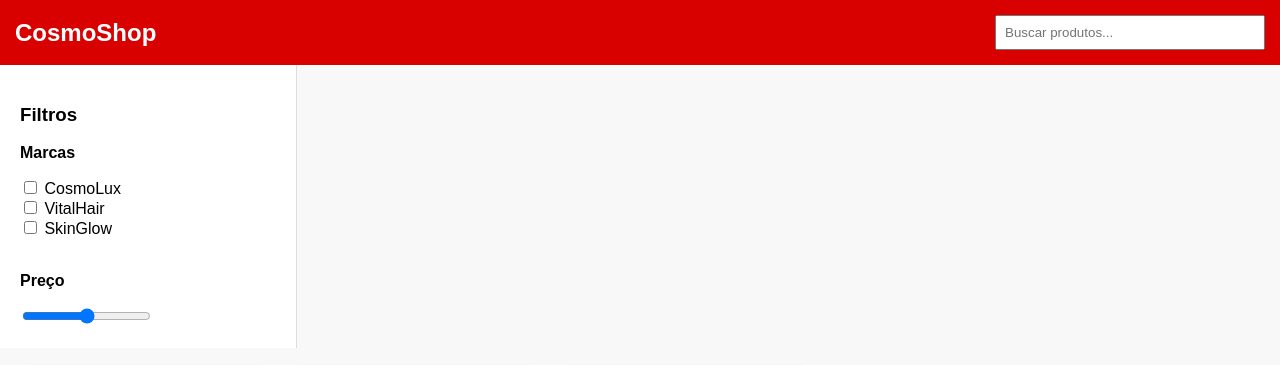
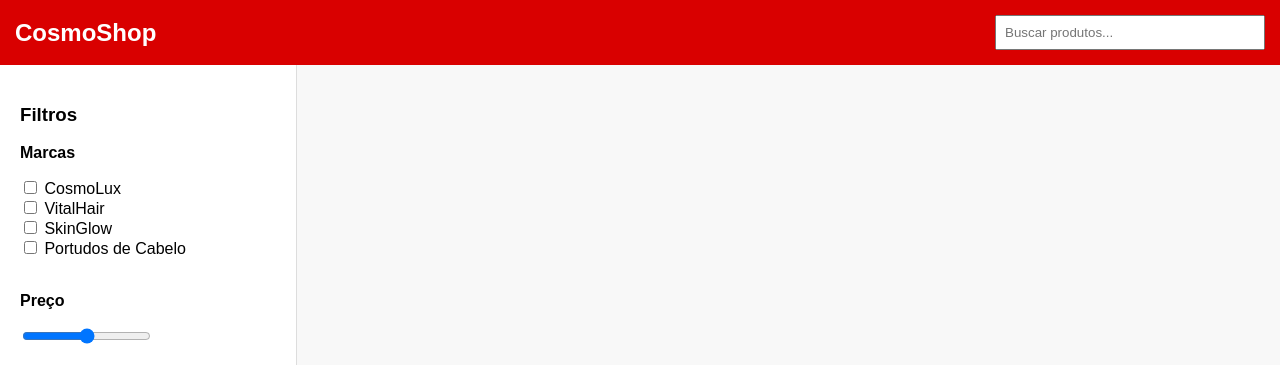
Before and after one commit to Yudi09877/Cosm-ticosMaSaYu, a plain HTML site: page index.html in a window 1280 px wide. Shown: the top 365 px of the page. Drawn offline with Linux system fonts and the light colour scheme.

Commit message:
Update index.html

```diff
--- a/index.html
+++ b/index.html
@@ -20,6 +20,7 @@
     <label><input type="checkbox"> CosmoLux</label><br>
     <label><input type="checkbox"> VitalHair</label><br>
     <label><input type="checkbox"> SkinGlow</label><br>
+    <label><input type="checkbox"> Portudos de Cabelo</label><br>
     <br>
     <p><strong>Preço</strong></p>
     <input type="range" min="30" max="500">
```
